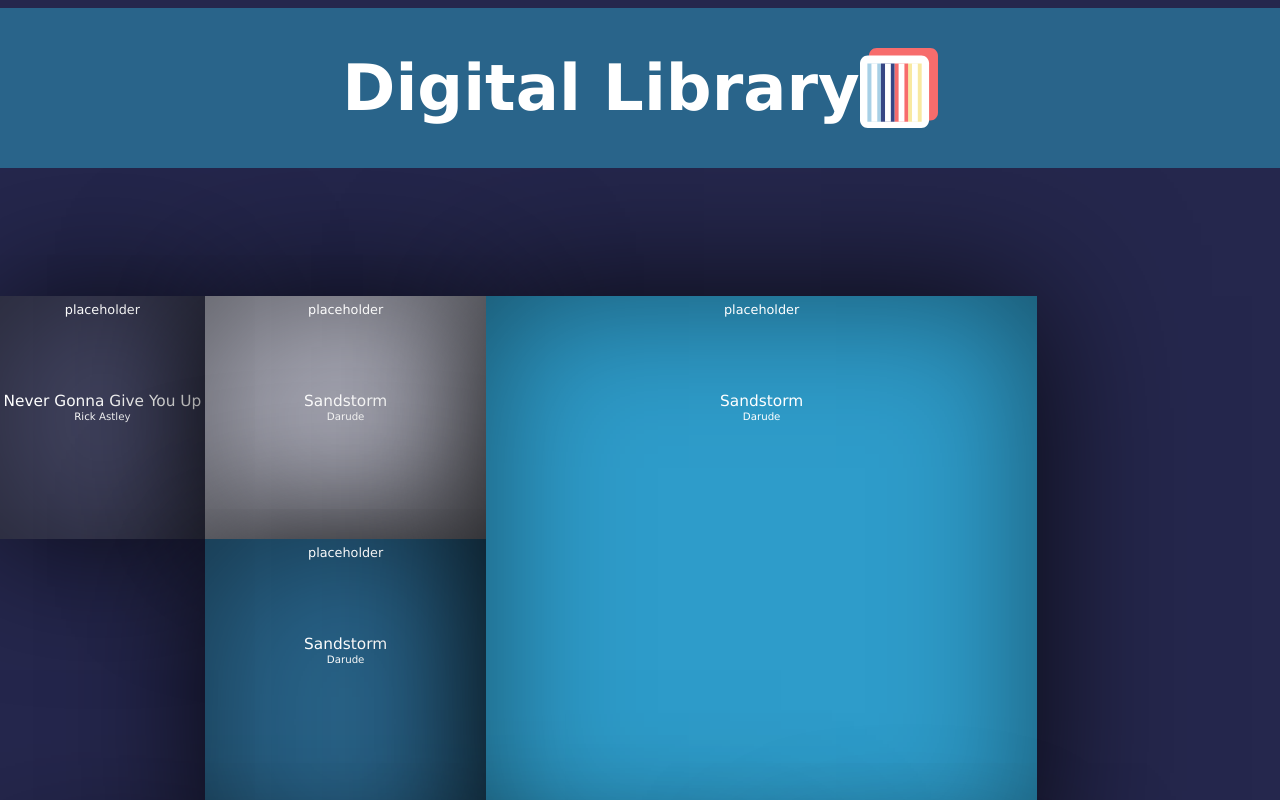
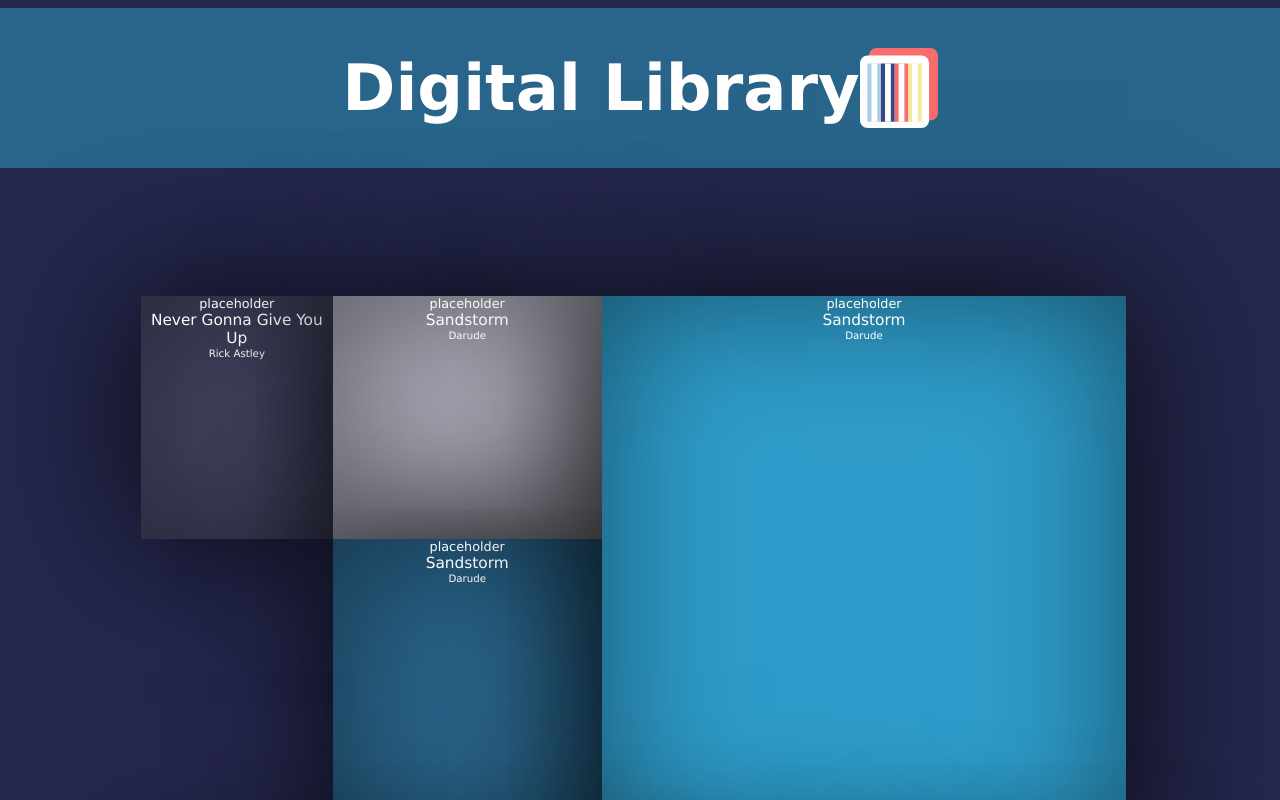
Before and after one commit to BrandonXue/digital-library, a React (Create React App) app: page / in a window 1280 px wide. Shown: the top 800 px of the page. Built offline with nearby package versions, Linux system fonts and the light colour scheme.

Commit message:
idk how it works but it does

```diff
--- a/src/App.js
+++ b/src/App.js
@@ -75,9 +75,9 @@ class App extends React.Component {
 
     return (
       <div className="App">
-        <Header className='Header'/>
-          <Collage className='Mosaic' media={media} music={musicList} written={writtenList}/>
-        <Footer className='Footer'/>
+        <Header/>
+        <Collage media={media} music={musicList} written={writtenList}/>
+        <Footer/>
       </div>
     );
   }
--- a/src/components/bookcaseComponent/Collage.css
+++ b/src/components/bookcaseComponent/Collage.css
@@ -1,7 +1,13 @@
 .collage {
+    position: relative;
+
     display: grid;
-    grid-template-rows: 19vw 27vw 28vw 26vw;
-    grid-template-columns: 16vw 22vw 23vw 20vw 19vw;
+    grid-template-rows: 19fr 27fr 28fr 26fr;
+    grid-template-columns: 15vw 21vw 22vw 19vw 18vw;
+
     margin-top: 10vw;
-    justify-content: center;
+
+    width: 78vw;
+    max-width: 100%;
+    height: 100vw;
 }
--- a/src/components/bookcaseComponent/Collage.js
+++ b/src/components/bookcaseComponent/Collage.js
@@ -32,7 +32,6 @@ class Collage extends React.Component {
         let testItem2 = this.state.music[1];
         let testType = "music";
 
-        // 258 294
         return (
             <div className="collage">
                 {this.renderTile(1, "5.85em", "6.67em", "#464866", testItem, testType)}
@@ -43,6 +42,7 @@ class Collage extends React.Component {
                 {this.renderTile(6, "5.85em", "6.67em", "#29648A", testItem2, testType)}
                 {this.renderTile(7, "5.85em", "6.67em", "#464866", testItem2, testType)}
             </div>
+
         );
     }
 }
--- a/src/components/bookcaseComponent/CollageItem.css
+++ b/src/components/bookcaseComponent/CollageItem.css
@@ -10,10 +10,6 @@
 
 .image {
     font-size: 1vw;
-
-    margin-top: .5em;
-    height: 7em;
-    width: 7em;
 }
 
 .title {
```
